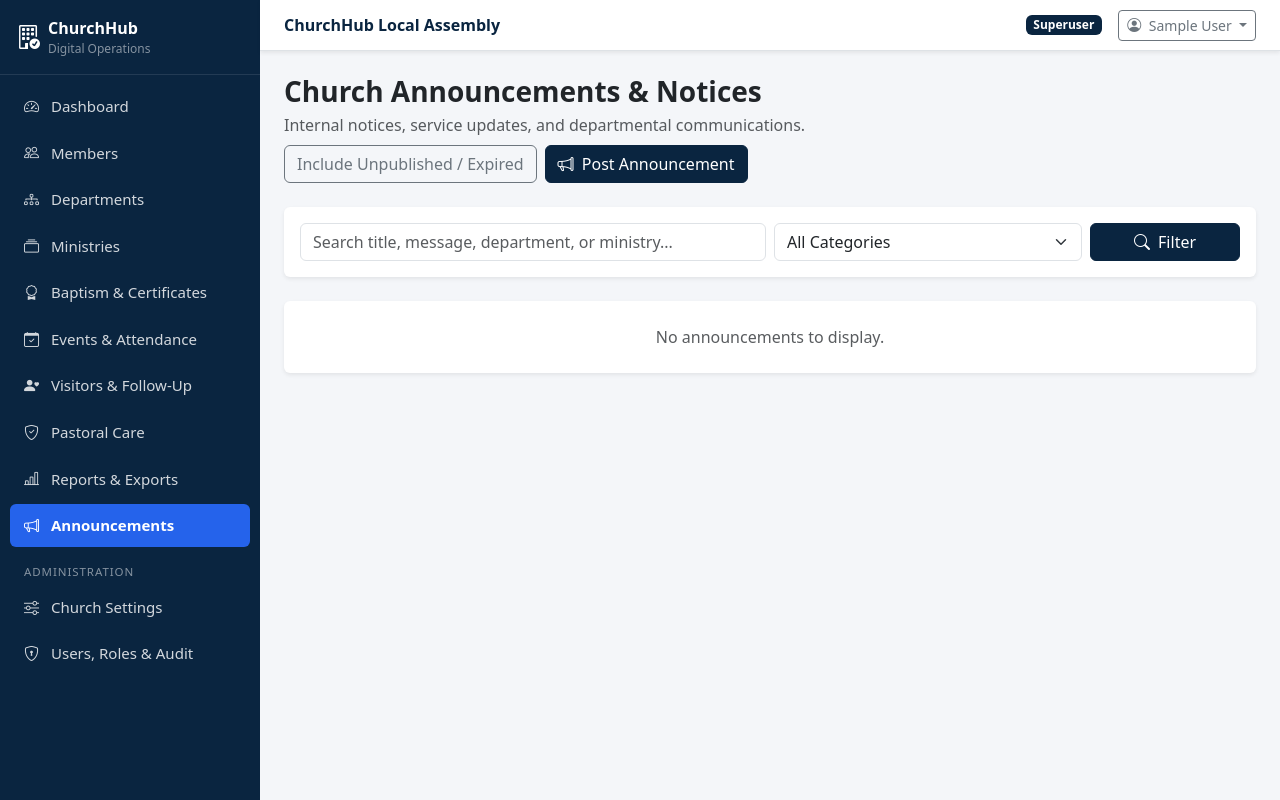
After one commit to Arthur-Muriuki/churchhub, a Django app: page /announcements/ in a window 1280 px wide. The commit adds this page. Run offline with Django 5.2, Linux system fonts and the light colour scheme; the visitor is signed in with stand-in values (Sample User, id 1); data comes from the database, SQL or seed files in the repository; data that the repository does not hold is empty.

Commit message:
feat(announcements): add internal announcement board, targeting, and read receipts

```diff
--- /dev/null
+++ b/apps/announcements/urls.py
@@ -0,0 +1,11 @@
+from django.urls import path
+from . import views
+
+app_name = "announcements"
+
+urlpatterns = [
+    path("", views.announcement_list_view, name="list"),
+    path("add/", views.announcement_create_view, name="create"),
+    path("<uuid:pk>/edit/", views.announcement_update_view, name="update"),
+    path("<uuid:pk>/read/", views.announcement_mark_read_view, name="mark_read"),
+]
--- a/apps/announcements/views.py
+++ b/apps/announcements/views.py
@@ -1,3 +1,112 @@
-from django.shortcuts import render
+from django.contrib import messages
+from django.db.models import Q
+from django.shortcuts import get_object_or_404, redirect, render
+from django.utils import timezone
+from accounts.decorators import role_permission_required
+from accounts.utils import log_audit
+from .forms import AnnouncementForm
+from .models import Announcement, AnnouncementReadReceipt
 
-# Create your views here.
+
+@role_permission_required("announcements.view")
+def announcement_list_view(request):
+    today = timezone.localdate()
+    query = request.GET.get("q", "").strip()
+    category = request.GET.get("category", "").strip()
+    include_drafts = request.GET.get("all") == "1" and request.user.has_role_perm("announcements.manage")
+
+    qs = Announcement.objects.select_related(
+        "target_department", "target_ministry", "created_by"
+    ).prefetch_related("read_by")
+
+    if not include_drafts:
+        qs = qs.filter(is_published=True, publish_date__lte=today).filter(
+            Q(expires_on__isnull=True) | Q(expires_on__gte=today)
+        )
+
+    if category:
+        qs = qs.filter(category=category)
+
+    if query:
+        qs = qs.filter(
+            Q(title__icontains=query)
+            | Q(body__icontains=query)
+            | Q(target_department__name__icontains=query)
+            | Q(target_ministry__name__icontains=query)
+        )
+
+    read_ids = set(
+        AnnouncementReadReceipt.objects.filter(user=request.user).values_list("announcement_id", flat=True)
+    )
+
+    items = [
+        {
+            "announcement": ann,
+            "is_read": ann.id in read_ids,
+            "read_count": ann.read_by.count(),
+        }
+        for ann in qs
+    ]
+
+    context = {
+        "items": items,
+        "query": query,
+        "category": category,
+        "include_drafts": include_drafts,
+        "category_choices": Announcement.CATEGORY_CHOICES,
+    }
+    return render(request, "announcements/announcement_list.html", context)
+
+
+@role_permission_required("announcements.manage")
+def announcement_create_view(request):
+    if request.method == "POST":
+        form = AnnouncementForm(request.POST)
+        if form.is_valid():
+            ann = form.save(commit=False)
+            ann.created_by = request.user
+            ann.save()
+            log_audit(
+                request=request,
+                action_type="CREATE",
+                target_model="Announcement",
+                target_id=ann.id,
+                details=f"Published announcement '{ann.title}' ({ann.get_category_display()})",
+            )
+            messages.success(request, f"Announcement '{ann.title}' saved.")
+            return redirect("announcements:list")
+    else:
+        form = AnnouncementForm()
+
+    return render(request, "announcements/announcement_form.html", {"form": form, "mode": "create"})
+
+
+@role_permission_required("announcements.manage")
+def announcement_update_view(request, pk):
+    ann = get_object_or_404(Announcement, pk=pk)
+    if request.method == "POST":
+        form = AnnouncementForm(request.POST, instance=ann)
+        if form.is_valid():
+            updated = form.save()
+            log_audit(
+                request=request,
+                action_type="UPDATE",
+                target_model="Announcement",
+                target_id=updated.id,
+                details=f"Updated announcement '{updated.title}'",
+            )
+            messages.success(request, f"Announcement '{updated.title}' updated.")
+            return redirect("announcements:list")
+    else:
+        form = AnnouncementForm(instance=ann)
+
+    return render(request, "announcements/announcement_form.html", {"form": form, "announcement": ann, "mode": "update"})
+
+
+@role_permission_required("announcements.view")
+def announcement_mark_read_view(request, pk):
+    ann = get_object_or_404(Announcement, pk=pk)
+    if request.method == "POST":
+        AnnouncementReadReceipt.objects.get_or_create(announcement=ann, user=request.user)
+        messages.success(request, f"Marked '{ann.title}' as read.")
+    return redirect("announcements:list")
--- a/config/urls.py
+++ b/config/urls.py
@@ -15,7 +15,8 @@ urlpatterns = [
     path("attendance/", include("attendance.urls")),
     path("visitors/", include("visitors.urls")),
     path("pastoral/", include("pastoral.urls")),
-    path("", include("reports.urls")),
+    path("reports/", include("reports.urls")),
+    path("announcements/", include("announcements.urls")),
 ]
 
 if settings.DEBUG:
--- /dev/null
+++ b/templates/announcements/announcement_list.html
@@ -0,0 +1,123 @@
+{% extends "base.html" %}
+{% load rbac_tags %}
+{% block title %}Announcements{% endblock %}
+
+{% block content %}
+<div class="d-flex flex-wrap justify-content-between align-items-center gap-2 mb-4">
+    <div>
+        <h3 class="fw-bold mb-1">Church Announcements &amp; Notices</h3>
+        <p class="text-muted mb-0">Internal notices, service updates, and departmental communications.</p>
+    </div>
+    <div class="d-flex gap-2">
+        {% if request.user|has_perm:"announcements.manage" %}
+            {% if include_drafts %}
+                <a href="{% url 'announcements:list' %}" class="btn btn-outline-secondary">Active Board Only</a>
+            {% else %}
+                <a href="{% url 'announcements:list' %}?all=1" class="btn btn-outline-secondary">Include Unpublished / Expired</a>
+            {% endif %}
+            <a href="{% url 'announcements:create' %}" class="btn btn-primary">
+                <i class="bi bi-megaphone me-1"></i> Post Announcement
+            </a>
+        {% endif %}
+    </div>
+</div>
+
+<div class="card border-0 shadow-sm mb-4">
+    <div class="card-body">
+        <form method="get" class="row g-2">
+            {% if include_drafts %}
+                <input type="hidden" name="all" value="1">
+            {% endif %}
+            <div class="col-md-6">
+                <input type="text" name="q" value="{{ query }}" class="form-control" placeholder="Search title, message, department, or ministry...">
+            </div>
+            <div class="col-md-4">
+                <select name="category" class="form-select">
+                    <option value="">All Categories</option>
+                    {% for code, label in category_choices %}
+                        <option value="{{ code }}" {% if category == code %}selected{% endif %}>{{ label }}</option>
+                    {% endfor %}
+                </select>
+            </div>
+            <div class="col-md-2 d-grid">
+                <button type="submit" class="btn btn-primary"><i class="bi bi-search me-1"></i> Filter</button>
+            </div>
+        </form>
+    </div>
+</div>
+
+<div class="row g-3">
+    {% for item in items %}
+    {% with ann=item.announcement %}
+    <div class="col-12">
+        <div class="card border-0 shadow-sm {% if ann.is_pinned %}border-start border-4 border-primary{% endif %}">
+            <div class="card-body p-4">
+                <div class="d-flex flex-wrap justify-content-between align-items-start gap-2 mb-2">
+                    <div>
+                        <div class="d-flex flex-wrap align-items-center gap-2 mb-1">
+                            {% if ann.is_pinned %}
+                                <span class="badge bg-primary"><i class="bi bi-pin-angle-fill me-1"></i> Pinned</span>
+                            {% endif %}
+                            {% if ann.priority == "URGENT" %}
+                                <span class="badge bg-danger">Urgent</span>
+                            {% elif ann.priority == "IMPORTANT" %}
+                                <span class="badge bg-warning text-dark">Important</span>
+                            {% else %}
+                                <span class="badge bg-secondary">Normal</span>
+                            {% endif %}
+                            <span class="badge bg-light text-dark border">{{ ann.get_category_display }}</span>
+                            {% if ann.target_department %}
+                                <span class="badge bg-info text-dark">{{ ann.target_department.name }}</span>
+                            {% endif %}
+                            {% if ann.target_ministry %}
+                                <span class="badge bg-info text-dark">{{ ann.target_ministry.name }}</span>
+                            {% endif %}
+                            {% if not ann.is_published %}
+                                <span class="badge bg-dark">Draft</span>
+                            {% elif ann.is_expired %}
+                                <span class="badge bg-secondary">Expired</span>
+                            {% endif %}
+                        </div>
+                        <h5 class="fw-bold mb-1">{{ ann.title }}</h5>
+                        <small class="text-muted">
+                            Published: <strong>{{ ann.publish_date }}</strong>
+                            {% if ann.expires_on %}&bull; Expires: {{ ann.expires_on }}{% endif %}
+                            &bull; By {{ ann.created_by.get_full_name|default:ann.created_by.username|default:"Administration" }}
+                            {% if request.user|has_perm:"announcements.manage" %}
+                                &bull; Reads: <strong>{{ item.read_count }}</strong>
+                            {% endif %}
+                        </small>
+                    </div>
+
+                    <div class="d-flex gap-2">
+                        {% if not item.is_read %}
+                            <form method="post" action="{% url 'announcements:mark_read' ann.id %}">
+                                {% csrf_token %}
+                                <button type="submit" class="btn btn-sm btn-outline-success">
+                                    <i class="bi bi-check2 me-1"></i> Mark Read
+                                </button>
+                            </form>
+                        {% else %}
+                            <span class="badge text-bg-success align-self-center">Read</span>
+                        {% endif %}
+
+                        {% if request.user|has_perm:"announcements.manage" %}
+                            <a href="{% url 'announcements:update' ann.id %}" class="btn btn-sm btn-outline-secondary">Edit</a>
+                        {% endif %}
+                    </div>
+                </div>
+
+                <div class="mt-3" style="white-space: pre-wrap;">{{ ann.body }}</div>
+            </div>
+        </div>
+    </div>
+    {% endwith %}
+    {% empty %}
+    <div class="col-12">
+        <div class="card border-0 shadow-sm">
+            <div class="card-body text-center py-4 text-muted">No announcements to display.</div>
+        </div>
+    </div>
+    {% endfor %}
+</div>
+{% endblock %}
--- a/templates/base.html
+++ b/templates/base.html
@@ -145,6 +145,13 @@
                 </a>
             </li>
             {% endif %}
+            {% if request.user|has_perm:"announcements.view" %}
+            <li class="nav-item">
+                <a class="nav-link {% if request.resolver_match.app_name == 'announcements' %}active{% endif %}" href="{% url 'announcements:list' %}">
+                    <i class="bi bi-megaphone me-2"></i> Announcements
+                </a>
+            </li>
+            {% endif %}
             <div class="sidebar-heading">Administration</div>
             {% if request.user|has_perm:"churches.manage_settings" %}
             <li class="nav-item">
```
Also changed, not shown: apps/announcements/admin.py (+13 -1 lines), apps/announcements/forms.py (added, +41 -0 lines), apps/announcements/models.py (+86 -1 lines), templates/announcements/announcement_form.html (added, +69 -0 lines), apps/announcements/migrations/0001_initial.py (added).
